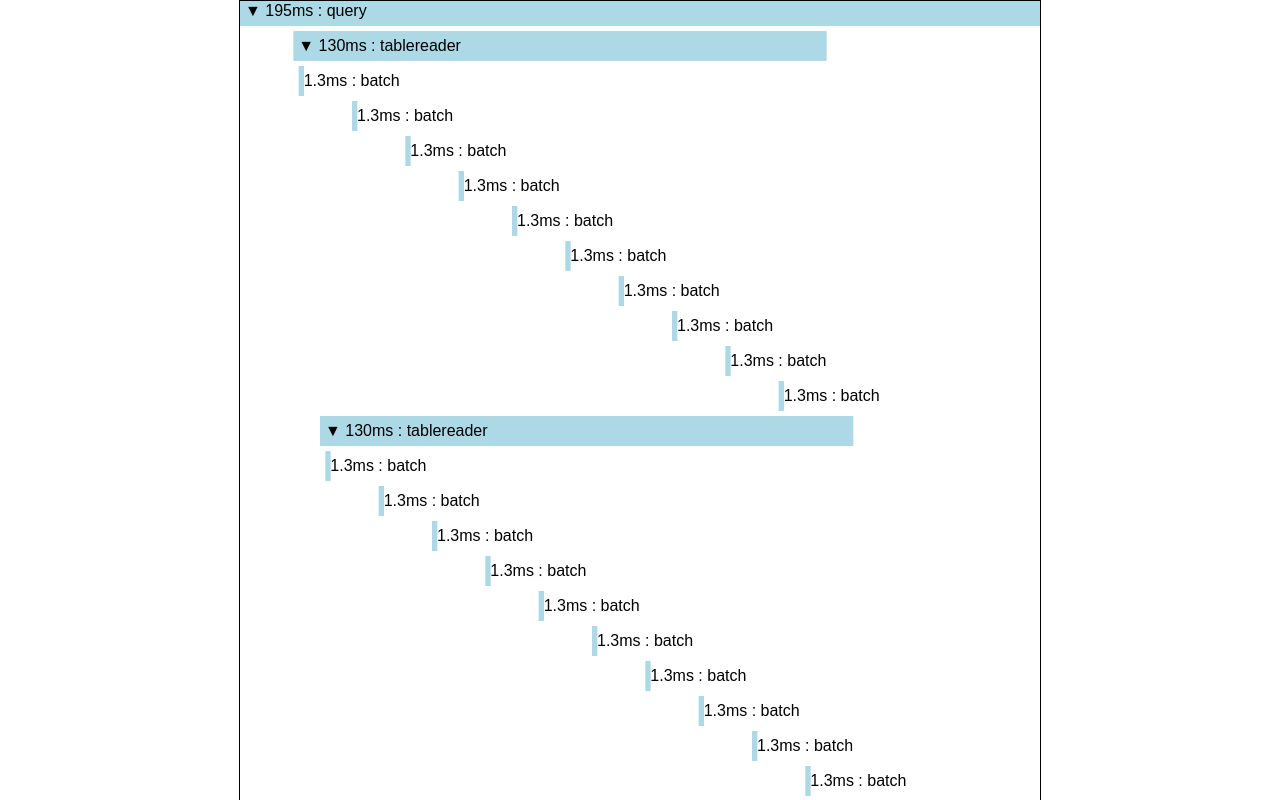
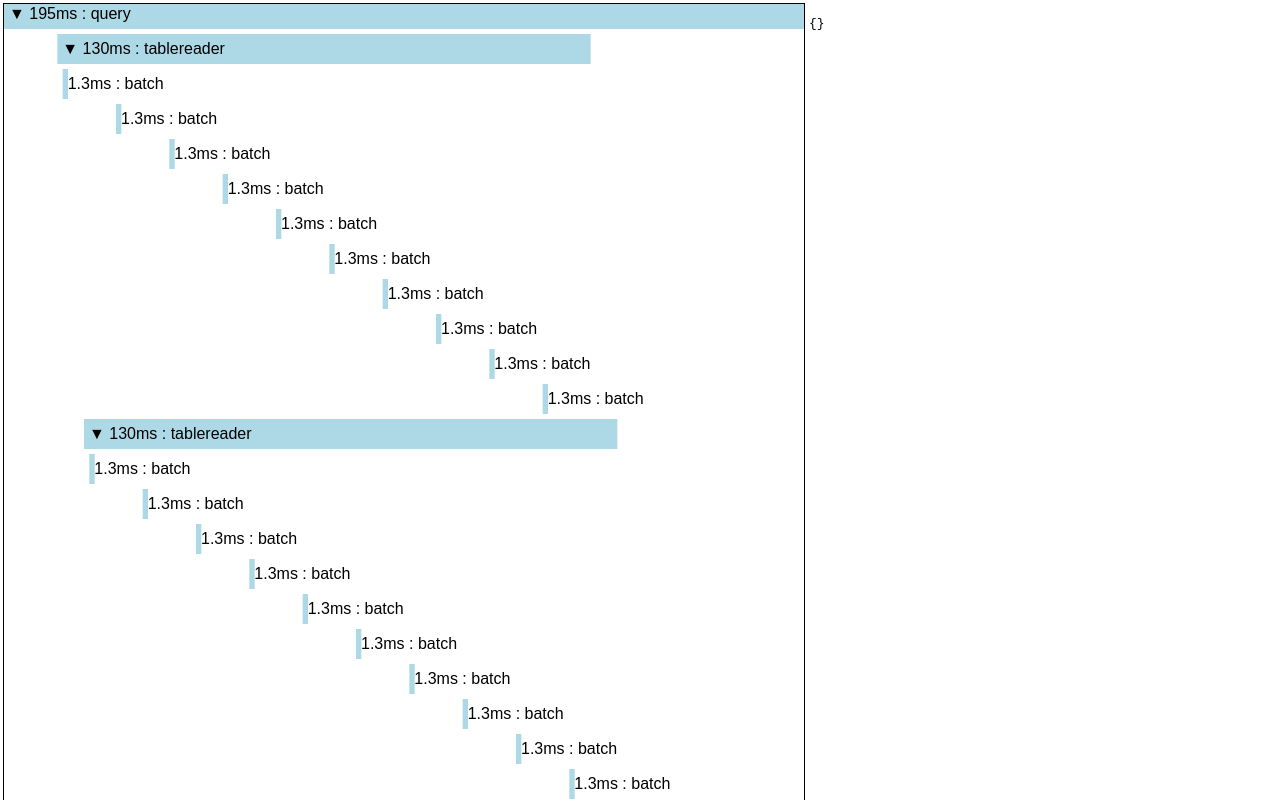
Before and after one commit to cockroachdb/dist-trace-viewer, a React (Create React App) app: page / in a window 1280 px wide. Shown: the top 800 px of the page. Built offline with nearby package versions, Linux system fonts and the light colour scheme; the HTML template or start-up script is replaced by a standard one.

Commit message:
show span details to right
...also rewrite in Elm arch style. Here we go again...

```diff
--- a/src/App.js
+++ b/src/App.js
@@ -1,7 +1,8 @@
 import React, { Component } from 'react';
-import TraceView from "./TraceView";
+import TraceView, { update, initialState } from "./TraceView";
 import _ from "lodash";
 import './App.css';
+import { visitNodes } from './tree';
 
 let id = 0;
 
@@ -56,12 +57,63 @@ const TRACE = {
   ],
 };
 
+function indexById(trace) {
+  const output = {};
+  visitNodes(trace, (node) => {
+    output[node.id] = node;
+  });
+  return output;
+}
+
+const SPANS_BY_ID = indexById(TRACE);
+
+function withoutChildren(span) {
+  const output = {...span};
+  if (output.children) {
+    delete output.children;
+  }
+  return output;
+}
+
 class App extends Component {
+
+  constructor() {
+    super();
+    this.state = {
+      traceState: initialState,
+    };
+  }
+
+  onAction = (action) => {
+    this.setState({
+      traceState: update(this.state.traceState, action),
+    });
+  }
+
   render() {
     return (
-      <div className="App">
-        <TraceView trace={TRACE} width={800} />
-      </div>
+      <table>
+        <tbody>
+          <tr>
+            <td>
+              <TraceView
+                trace={TRACE}
+                traceState={this.state.traceState}
+                width={800}
+                handleAction={(action) => this.onAction(action)}
+              />
+            </td>
+            <td style={{ verticalAlign: "top" }}>
+              <pre>
+                {JSON.stringify(
+                  withoutChildren(SPANS_BY_ID[this.state.traceState.hoveredSpan]),
+                  null, 2
+                )}
+              </pre>
+            </td>
+          </tr>
+        </tbody>
+      </table>
     );
   }
 }
--- a/src/TraceView.js
+++ b/src/TraceView.js
@@ -7,6 +7,52 @@ const HEIGHT_PLUS_SPACE = HEIGHT + 5;
 
 const DOWN_ARROW = '▼';
 const SIDE_ARROW = '▶';
+
+const TOGGLE_COLLAPSED = 'TOGGLE_COLLAPSED';
+const toggleCollapsed = (spanID) => ({
+  type: TOGGLE_COLLAPSED,
+  spanID,
+});
+
+const HOVER_SPAN = 'HOVER_SPAN';
+const hoverSpan = (spanID) => ({
+  type: HOVER_SPAN,
+  spanID,
+});
+
+const UN_HOVER_SPAN = 'UN_HOVER_SPAN';
+const unHoverSpan = {
+  type: UN_HOVER_SPAN,
+};
+
+export const initialState = {
+  hoveredSpan: null,
+  collapsedSpans: [],
+};
+
+export function update(state, action) {
+  switch (action.type) {
+    case TOGGLE_COLLAPSED: {
+      const isCollapsed = state.collapsedSpans.includes(action.spanID);
+      return {
+        ...state,
+        collapsedSpans: isCollapsed
+          ? state.collapsedSpans.filter((spanID) => (spanID !== action.spanID))
+          : [...state.collapsedSpans, action.spanID],
+      };
+    }
+    case HOVER_SPAN:
+      return {
+        ...state,
+        hoveredSpan: action.spanID,
+      };
+    case UN_HOVER_SPAN:
+      return {
+        ...state,
+        hoveredSpan: null,
+      };
+  }
+}
 
 function flatten(tree, collapsed) {
   const output = [];
@@ -33,48 +79,20 @@ function lerp(omin, omax, imin, imax) {
 
 class TraceView extends Component {
 
-  constructor() {
-    super();
-    this.state = {
-      hoveredSpan: null,
-      collapsedSpans: [],
-    };
-  }
-
-  handleMouseOver = (spanID) => {
-    this.setState({
-      hoveredSpan: spanID,
-    })
-  }
-
-  handleMouseOut = () => {
-    this.setState({
-      hoveredSpan: null,
-    });
-  }
-
-  toggleCollapsed = (spanID) => {
-    const collapsed = this.state.collapsedSpans;
-    if (collapsed.includes(spanID)) {
-      const index = collapsed.indexOf(spanID);
-      collapsed.splice(index, 1);
-    } else {
-      collapsed.push(spanID);
-    }
-    this.setState({
-      collapsedSpans: collapsed,
-    });
+  handleAction = (action) => {
+    this.props.handleAction(action);
   }
 
   render() {
     const {
       trace,
       width,
+      traceState,
     } = this.props;
     const {
       collapsedSpans,
       hoveredSpan,
-    } = this.state;
+    } = traceState;
     const flattened = flatten(trace, collapsedSpans);
     // TODO: don't compute this every frame
     const lastTS = _.max(flattened.map((span) => (span.startTS + span.duration)));
@@ -96,9 +114,9 @@ class TraceView extends Component {
             <g
               key={span.id}
               style={{ cursor: "pointer" }}
-              onMouseOver={() => { this.handleMouseOver(span.id); }}
-              onMouseOut={() => { this.handleMouseOut(); }}
-              onClick={() => { this.toggleCollapsed(span.id); }}
+              onMouseOver={() => { this.handleAction(hoverSpan(span.id)); }}
+              onMouseOut={() => { this.handleAction(unHoverSpan); }}
+              onClick={() => { this.handleAction(toggleCollapsed(span.id)); }}
             >
               <rect
                 fill={isHovered ? "blue" : "lightblue"}
```
